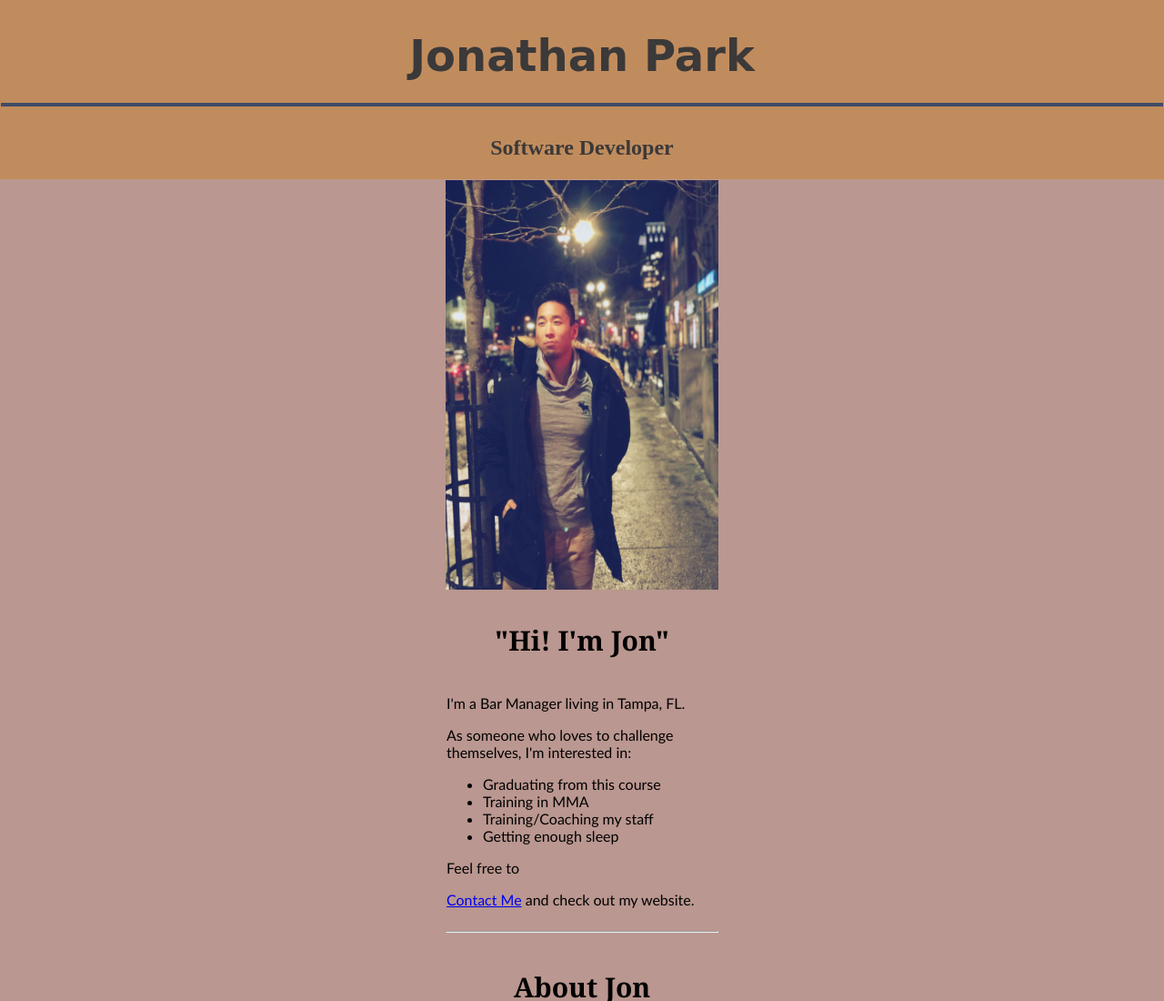
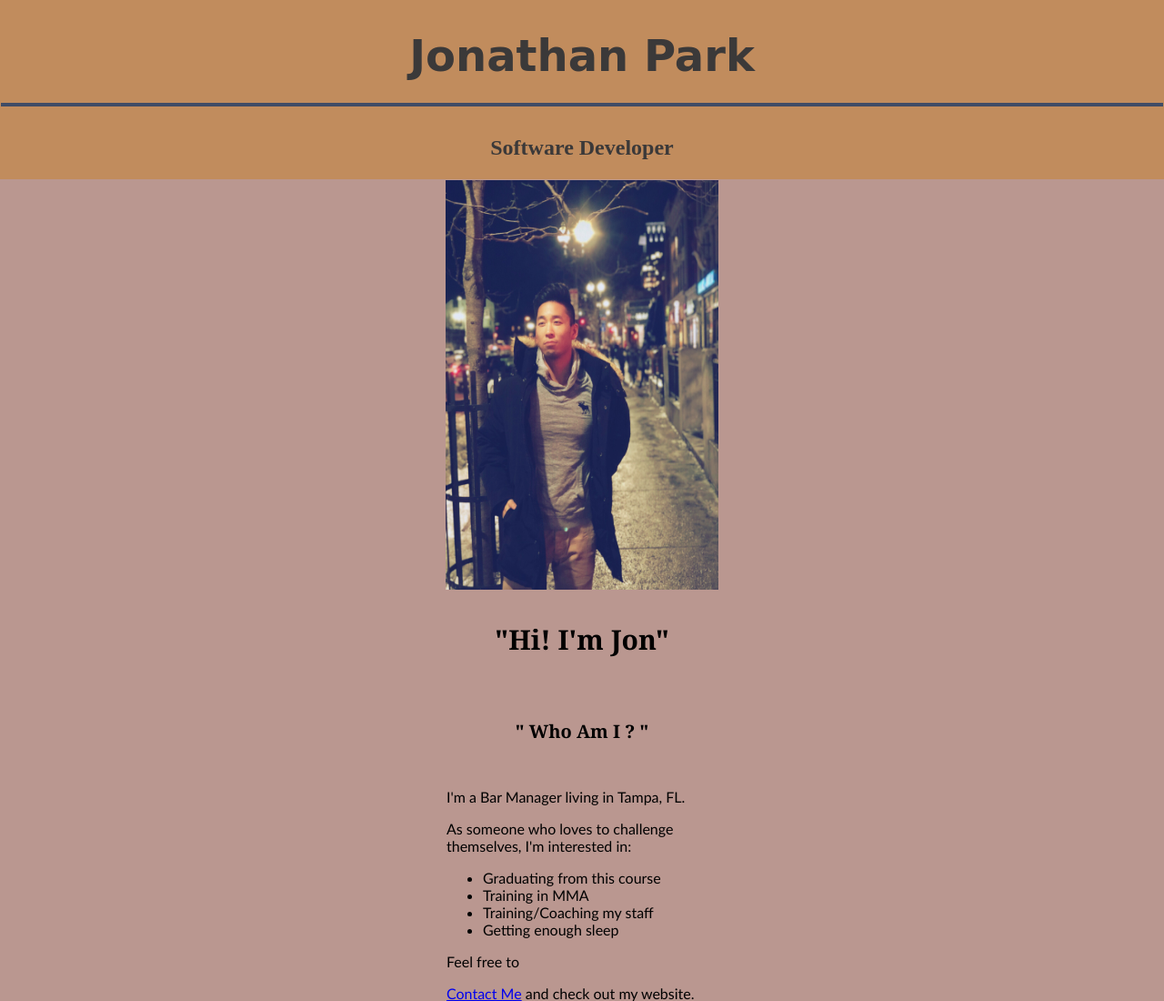
Before and after one commit to realjonpark/myFirstPortfolio, a plain HTML site: page index.html in a window 1280 px wide. Shown: the top 1100 px of the page at 91% size. Drawn offline with Linux system fonts and the light colour scheme; a script that the page names is missing.

Commit message:
Update index.html

```diff
--- a/index.html
+++ b/index.html
@@ -7,19 +7,28 @@
 		<link href="style.css" rel="stylesheet" type="text/css" />
 	</head>
 	<body>
+
+    <!-- header -->
+
 		<header class="persian-orange">
 			<div class="text-centered">
 				<h1> Jonathan Park</h1>
 				<h2> Software Developer</h2>
 			</div>
 		</header>
+    <!-- endOfHeader -->
+
 		<main class="tuscany">
 			<div class="img-centered">
 				<img src = "pic-of-me.JPG" alt= "jon-park" width="300" height="450">
 			</div>
+
+      <!-- article -->
 			<article class = "wrapper">
+          <h3> "Hi! I'm Jon" </h3>
+        <!-- section -->
 				<section>
-					<h3> "Hi! I'm Jon" </h3>
+					<h4> " Who Am I ? " </h4>
 					<p> I'm a Bar Manager living in Tampa, FL. </p>
 					<p> As someone who loves to challenge themselves, I'm interested in:
 					<ul>
@@ -31,27 +40,40 @@
 					Feel free to
 					<p><a target ="_blank" href="https://github.com/realjonpark/" class= "btn-contact">Contact Me</a> and check out my website. </p>
 				</section>
+        <!-- endOfSection -->
+
 				<hr>
+
+        <!-- section -->
 				<section>
 					<h3> About Jon </h3>
 					<p>After working years in the restaurant industry, I decided I need change. So I decided to go into real estate for several years.</p>
 					<p>For quite some time, I developed skills to help me with sales, marketing, and leading a team of over 500 employees. Then 2020  happened, and my story changed.</p>
 					<p>So why Software Development? I believe this is an essential skill that everyone must learn. I can't wait to recommend  <a target ="_blank" href="https://www.thinkful.com" class= "btn-thinkful">Thinkful</a> to everyone when I graduate.   </p>
 				</section>
+        <!-- endOfSection -->
+
 				<hr>
+        <!-- section -->
 				<section>
 					<h3>Contact Jon Park</h3>
 					<p>Can't Wait To Hear From You</p>
 					<ol>
 						<li><a target ="_blank" href= "https://www.linkedin.com/in/realjonpark" >Linkedin</a></li>
-						<li><a target ="_blank"href="https://github.com/realjonpark/">Github</a></li>
+						<li><a target ="_blank" href="https://github.com/realjonpark/">Github</a></li>
 					</ol>
 				</section>
+        <!-- endOfSection -->
+
 			</article>
+      <!-- endOfArticle -->
 		</main>
+
+    <!-- footer -->
 		<footer class="persian-orange">
 			<p>©Jon Park</p>
 		</footer>
+    <!-- endOfFooter -->
 		<script src="script.js"></script>
 	</body>
 </html>
```
